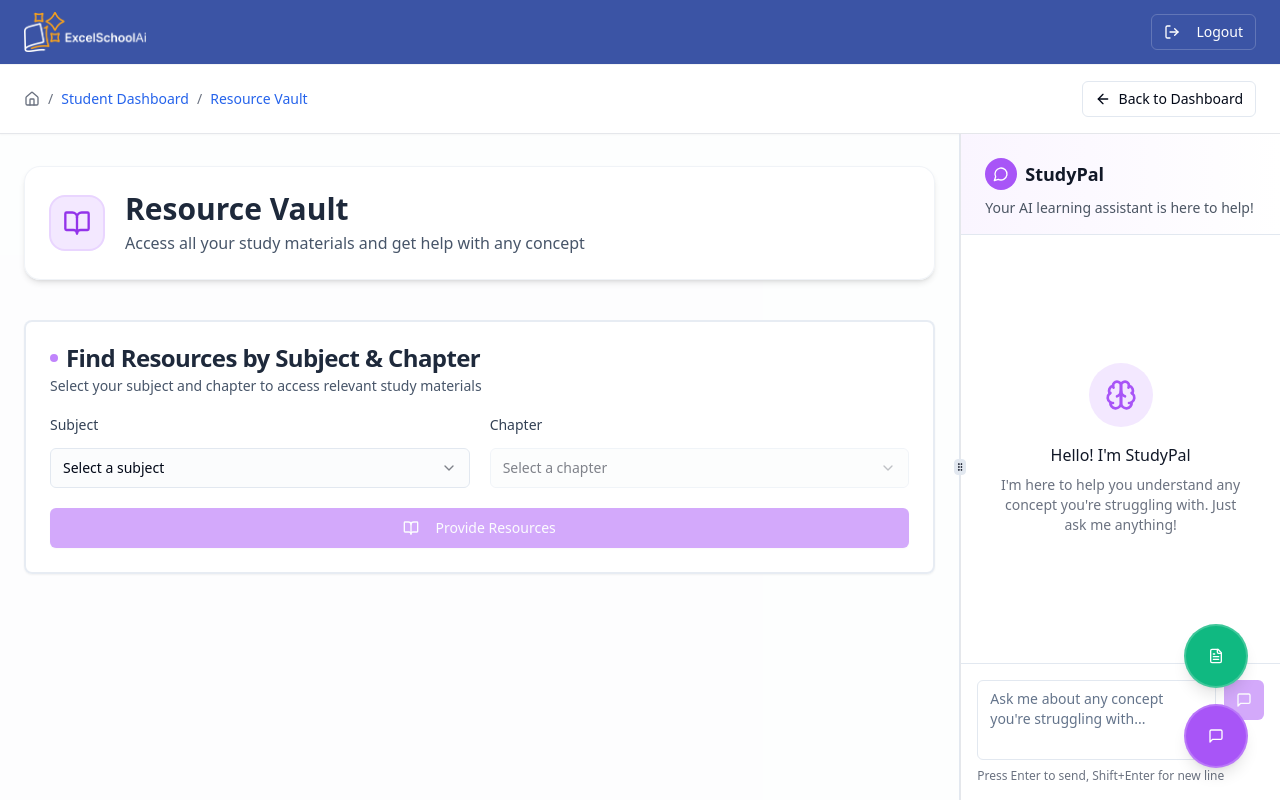
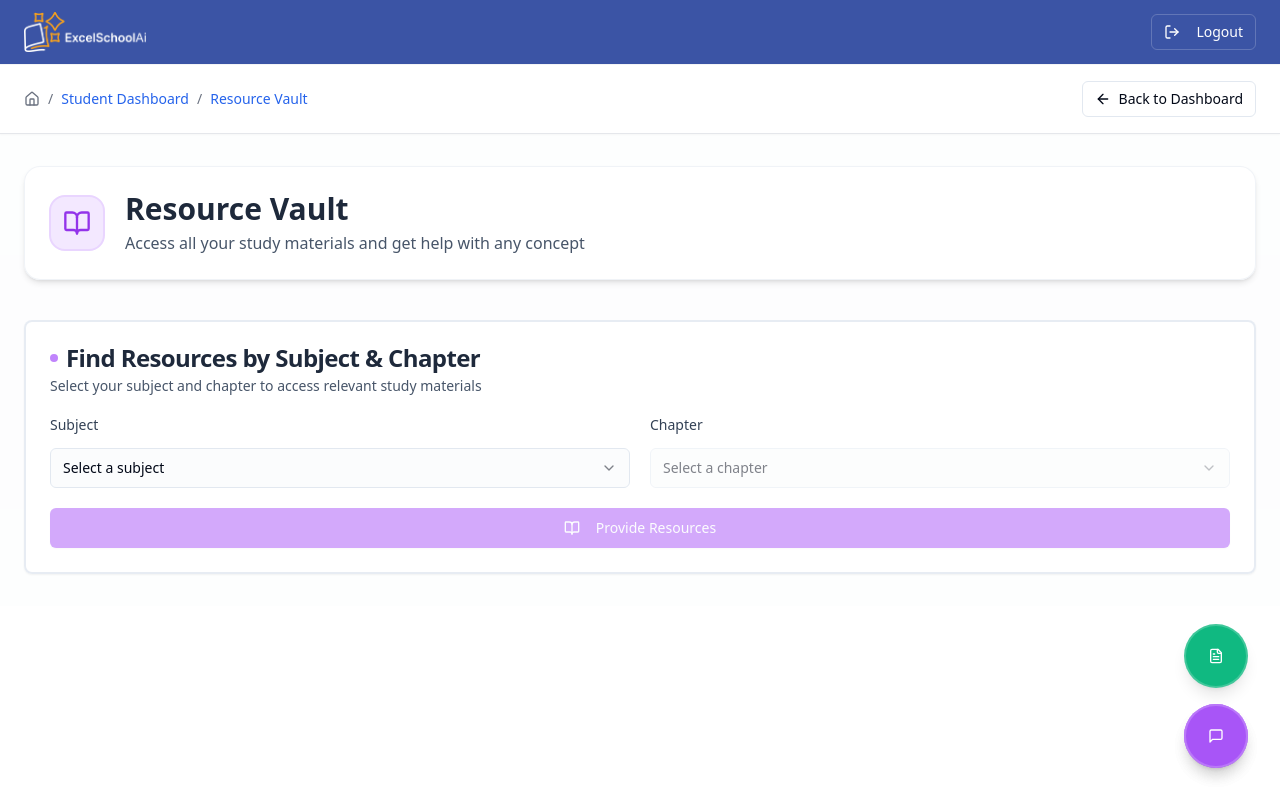
Before and after one commit to anantha-krishna-ks/classconnect-frame, a React (Vite) app: page /resource-vault in a window 1280 px wide. Built offline with nearby package versions, Linux system fonts and the light colour scheme.

Commit message:
Reverted to commit 0f1aa26192296ffa1d24c27cbf0f67643b394426

```diff
--- a/src/pages/ResourceVault.tsx
+++ b/src/pages/ResourceVault.tsx
@@ -57,11 +57,6 @@ import {
   SheetTitle,
   SheetTrigger,
 } from '@/components/ui/sheet';
-import {
-  ResizablePanelGroup,
-  ResizablePanel,
-  ResizableHandle,
-} from '@/components/ui/resizable';
 
 const ResourceVault = () => {
   const navigate = useNavigate();
@@ -751,7 +746,7 @@ const ResourceVault = () => {
   };
 
   return (
-    <div className="min-h-screen bg-white flex flex-col">
+    <div className="min-h-screen bg-white">
       {/* Main Header */}
       <header className="border-b border-gray-100 px-6 py-3" style={{ backgroundColor: '#3B54A5' }}>
         <div className="max-w-7xl mx-auto flex items-center justify-between">
@@ -816,11 +811,7 @@ const ResourceVault = () => {
         </div>
       </header>
 
-      {/* Split Screen Layout */}
-      <ResizablePanelGroup direction="horizontal" className="flex-1 w-full">
-        {/* Left Panel - Resource Vault (75%) */}
-        <ResizablePanel defaultSize={75} minSize={50}>
-          <div className="h-full overflow-y-auto px-6 py-8 bg-slate-50/30 animate-fade-in">
+      <div className="max-w-7xl mx-auto px-6 py-8 bg-slate-50/30 animate-fade-in">
         {/* Page Header */}
         <div className="mb-10 animate-fade-in">
           <div className="flex items-center gap-5 mb-6 p-6 bg-white/80 backdrop-blur-sm rounded-2xl border border-slate-200/50 shadow-md">
@@ -1410,32 +1401,35 @@ const ResourceVault = () => {
         </SheetContent>
       </Sheet>
 
-        </ResizablePanel>
-
-        <ResizableHandle withHandle />
-
-        {/* Right Panel - StudyPal (25%) */}
-        <ResizablePanel defaultSize={25} minSize={20} maxSize={40}>
-          <div className="h-full flex flex-col bg-white border-l border-gray-200">
-            {/* StudyPal Header */}
-            <div className="pb-4 pt-6 px-6 border-b flex-shrink-0 bg-gradient-to-r from-purple-50 to-white">
-              <div className="flex items-center gap-2 mb-2">
+      {/* StudyPal Right Side Drawer */}
+      <Sheet open={showStudyPal} onOpenChange={setShowStudyPal}>
+        <SheetTrigger asChild>
+          <Button
+            className="fixed bottom-8 right-8 rounded-full w-16 h-16 bg-purple-500 hover:bg-purple-600 shadow-lg hover:shadow-xl transition-all duration-300 hover:scale-110 border-2 border-white/20 backdrop-blur-sm"
+            size="icon"
+          >
+            <MessageSquare className="w-7 h-7 text-white" />
+          </Button>
+        </SheetTrigger>
+        <SheetContent className="w-full sm:max-w-lg flex flex-col h-screen">
+          <SheetHeader className="pb-4 border-b flex-shrink-0">
+            <SheetTitle className="flex items-center gap-2">
               <div className="w-8 h-8 bg-purple-500 rounded-full flex items-center justify-center">
                 <MessageCircle className="w-4 h-4 text-white" />
               </div>
-                <h2 className="text-lg font-semibold text-gray-900">StudyPal</h2>
-              </div>
-              <p className="text-sm text-gray-600">
+              StudyPal
+            </SheetTitle>
+            <SheetDescription>
               Your AI learning assistant is here to help!
-              </p>
-            </div>
+            </SheetDescription>
+          </SheetHeader>
 
           <div className="flex-1 flex flex-col min-h-0">
             {/* Chat Messages Area */}
-              <div className="flex-1 overflow-y-auto p-4 space-y-4">
+            <div className="flex-1 overflow-y-auto p-4 space-y-4" style={{ maxHeight: 'calc(100vh - 200px)' }}>
               {chatHistory.length === 0 ? (
                 <div className="h-full flex items-center justify-center">
-                    <div className="text-center px-4">
+                  <div className="text-center">
                     <div className="w-16 h-16 bg-purple-100 rounded-full flex items-center justify-center mx-auto mb-4">
                       <Brain className="w-8 h-8 text-purple-500" />
                     </div>
@@ -1613,9 +1607,8 @@ const ResourceVault = () => {
               <p className="text-xs text-gray-500 mt-2">Press Enter to send, Shift+Enter for new line</p>
             </div>
           </div>
-          </div>
-        </ResizablePanel>
-      </ResizablePanelGroup>
+        </SheetContent>
+      </Sheet>
     </div>
   );
 };
```
Lines whose indentation alone changed are shown as unchanged.
